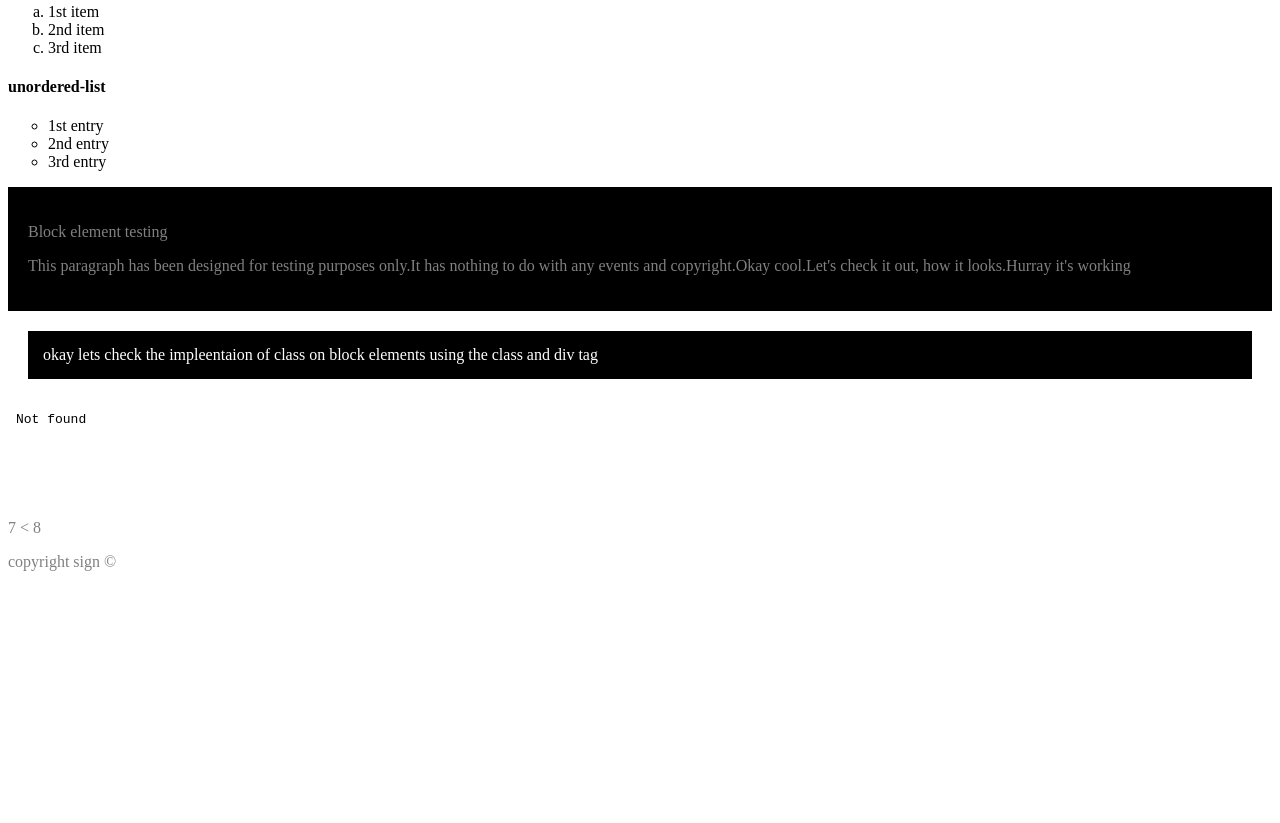
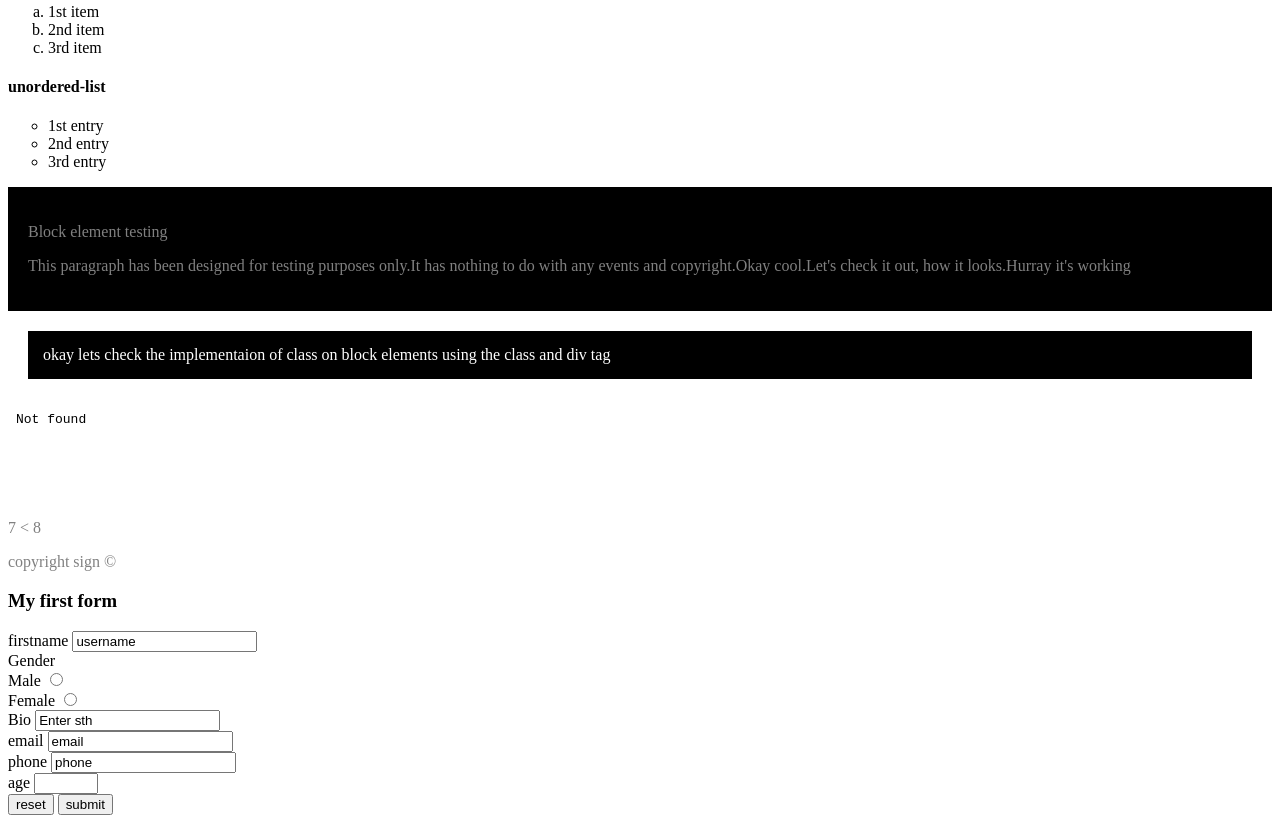
Before and after one commit to rahulphalswal111/codersrank-template-wqch2g, a website: page index.html in a window 1280 px wide. Shown: the part 493-1316 px from the top of the page. Before the commit the page ends 1080 px from the top, so only its background shows below. Drawn offline with Linux system fonts and the light colour scheme.

Commit message:
2 files modified

```diff
--- a/index.html
+++ b/index.html
@@ -78,12 +78,48 @@
     <p>Block element testing</p>
     <p>This paragraph has been designed for testing purposes only.It has nothing to do with any events and copyright.Okay cool.Let's check it out, how it looks.Hurray it's working</p>
   </div>
-  <div class="cities">okay lets check the impleentaion of class on block elements using the class and div tag</div>
+  <div class="cities">okay lets check the implementaion of class on block elements using the class and div tag</div>
   <!--to display a page within a webpage we use Iframes-->
   <iframe src="demo_iframe.htm"height="100"width="300"style="border:none;"></iframe>
   <!--entity testing less than sign can be treated as opening tag ..so to prevent such mishaps we use entities-->
   <p>7 &lt 8</p>
   <p>copyright sign &copy </p>
+  <h3>My first form</h3>
+	<form action="/submit.html">
+		<div>
+			<label for="fname">firstname</label>
+			<input type="text" name="fname" id="fname" value="username">
+      </div>
+      <div>
+        <label for="gender">Gender</label><br>
+        <label for="male">Male</label>
+        <input type="radio" id="male" name="gender" value="male">
+      </div>
+      <div>
+        <label for="female">Female</label>
+        <input type="radio" id="female" name="gender" value="female">
+      </div>
+      <div>
+        <label for="textarea">Bio</label>
+        <input type="textarea" name="textarea" value="Enter sth">
+        </div>
+        <div>
+          <label for="email">email</label>
+          <input type="email" name="email" value="email">
+        </div>
+        <div>
+          <label for="phone">phone</label>
+          <input type="tel" name="phone" id="phone" value="phone">
+        </div>
+        <div>
+          <label for="age">age</label>
+          <input type="number" name="age" min="1" max="200" >
+          </div>
+      <div>
+        <input type="reset" value="reset">
+        <input type="submit" value="submit">
+        </div>
+	</form>
 </body>
 
 </html>
```
Also changed, not shown: forms.html (+8 -0 lines).
